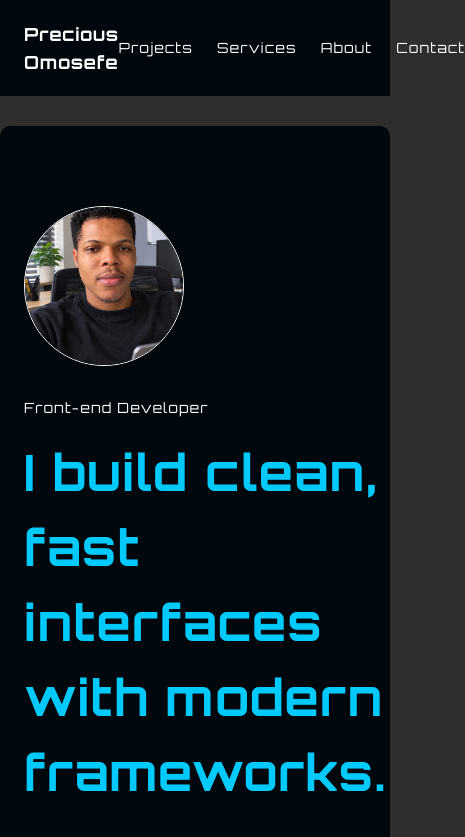
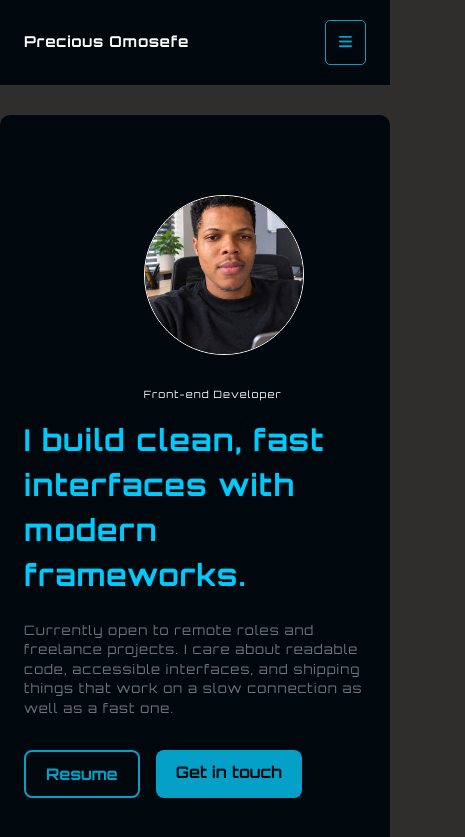
Before and after one commit to preciousosabouhien-hub/Precious-upgraded-portfolio, a Next.js app: page / in a window 390 px wide. Shown: the top 837 px of the page, 465 px wide, since content can reach past the window. Built offline with nearby package versions, Linux system fonts and the light colour scheme.

Commit message:
added the responsive menu

```diff
--- a/app/globals.css
+++ b/app/globals.css
@@ -35,16 +35,24 @@ body {
   background: var(--primary-color-1);
   width:100%;
 }
+.navi-list{
+  display:flex;
+  align-items: center;
+  gap:30px;
+}
+
 .nav-links{
   color:var(--primary-color-3);
   font-size:14px;
   letter-spacing: 0.03cm;
+  text-decoration: none;
 }
 .nav-links:hover{
   color:var(--primary-color-2);
 }
 .nav-icon{
   color:var(--primary-color-3);
+  font-size:20px;
   letter-spacing: 0.02cm;
 }
 .nav-icon:hover{
@@ -150,6 +158,33 @@ body {
   border-top:1px solid var(--divider-color);
 }
 
+
+/* ================================================================================================================================ */
+
+/* ================================================================== Responsive Navbar ================================================ */
+
+/* =============================================================================================================================== */
+
+
+.menu-button{
+  display:none;
+  font-size:15px;
+  padding:10px;
+  border:1px solid var(--btn-background);
+  background: var(--primary-color-1);
+  border-radius:5px;
+  color:var(--btn-background);
+  transition: transform 0.3s ease;
+
+}
+.menu-button:hover {
+  background-color: var(--btn-background);
+  color:var(--primary-color-1);
+  transform: scale(1.1);
+  cursor:pointer;
+}
+
+
 @media (prefers-reduced-motion: reduce) {
   * {
     animation-duration: 0.01ms !important;
@@ -157,3 +192,63 @@ body {
     transition-duration: 0.01ms !important;
   }
 }
+
+@media (max-width:768px){
+                                                      /* Responsive Navbar */
+ .nav-icon{
+  font-size:15px;
+ }
+ .menu-button{
+  display:block;
+ }
+ .navi-list {
+   display: flex;
+    position: absolute;
+    top: 100%;
+    right: 0;
+    border-bottom-right-radius: 10px;
+    border-bottom-left-radius: 10px;
+    width: 50%;
+
+    background-color: #111;
+    flex-direction: column;
+    align-items: center;
+    gap: 25px;
+
+    padding: 30px 0;
+
+    /* Animation */
+    opacity: 0 ;
+    visibility: hidden;
+    transform: translateY(-20px);
+
+    transition: 0.3s ease;
+
+ }
+
+ .navi-list.active {
+    display:flex;
+    opacity: 1;
+    visibility:visible;
+    transform:translateY(0);
+ }
+                                                      /* Responsive Hero Section */
+ .hero-info-text{
+  font-size:10px;
+ }
+ .hero-text{
+  font-size:30px;
+ }
+ .hero-p{
+  font-size:13px;
+ }
+}
+
+@media (max-width: 600px){
+  .profileImage{
+  margin-left:35%;
+  }
+  .hero-info-text{
+    margin-left:35%;
+  }
+}
--- a/app/layout.tsx
+++ b/app/layout.tsx
@@ -1,6 +1,14 @@
 import type { Metadata } from "next";
 import { Newsreader, Orbitron, Space_Grotesk } from "next/font/google";
 import "./globals.css";
+
+import { config, library } from '@fortawesome/fontawesome-svg-core';
+import '@fortawesome/fontawesome-svg-core/styles.css';
+// Import the specific icons globally
+import { faXmark} from '@fortawesome/free-solid-svg-icons' ;
+config.autoAddCss = false
+// Add individual icons to the library
+library.add( faXmark)
 
 // Configure Orbitron. Orbitron is a variable font,
 // so you don't strictly need to define weights unless you want to limit them.
@@ -38,7 +46,7 @@ export default function RootLayout({
 }) {
   return (
     <html lang="en" className={`${newsreader.variable} ${spaceGrotesk.variable} ${orbitron.variable}`}>
-      <body className="font-sans">{children}</body>
+      <body>{children}</body>
     </html>
   );
 }
--- a/components/Header.tsx
+++ b/components/Header.tsx
@@ -1,28 +1,30 @@
-const navLinks = [
-  { href: "#projects", label: "Projects" },
-  { href: "#work", label: "Services" },
-  { href: "#about", label: "About" },
-  { href: "#contact", label: "Contact" },
-];
+"use client";
+
+import { useState } from "react" ;
+import { FontAwesomeIcon } from '@fortawesome/react-fontawesome';
+import {
+    faBars, faXmark,
+} from "@fortawesome/free-solid-svg-icons" ;
+
 
 export default function Header() {
+   const [isMenuOpen, setIsMenuOpen ] = useState(false);
   return (
     <header className="navbar">
       <div className="mx-auto flex max-w-4xl items-center justify-between px-6 py-5">
-        <a href="#top" className="font-serif text-lg nav-icon"><b>
+        <a href="#top" className="nav-icon"><b>
           Precious Omosefe</b>
-        </a>
-        <nav className="flex gap-6 text-sm ">
-          {navLinks.map((link) => (
-            <a
-              key={link.href}
-              href={link.href}
-              className="text-white nav-links"
-            >
-              {link.label}
-            </a>
-          ))}
-        </nav>
+    </a>
+              <div className={`navi-list ${isMenuOpen ? "active" : "" } `}>
+          <a href="#about" className="nav-links">About</a>
+          <a href="#work" className="nav-links">Services</a>
+          <a href="#projects" className="nav-links">Projects</a>
+          <a href="#contact" className="nav-links">Contact</a>
+
+                </div>
+                    <button className="menu-button" onClick={() => setIsMenuOpen(!isMenuOpen)}
+                        ><FontAwesomeIcon icon={isMenuOpen ? faXmark : faBars } /></button>
+
       </div>
     </header>
   );
--- a/components/Hero.tsx
+++ b/components/Hero.tsx
@@ -1,3 +1,4 @@
+
 import Image from "next/image";
 
 export default function Hero() {
@@ -8,7 +9,7 @@ export default function Hero() {
     >
       <div>
         <p className="mb-4 text-sm  hero-info-text">Front-end Developer</p>
-        <h1 className="max-w-2xl sm:text-6xl hero-text">
+        <h1 className="max-w-2xl hero-text">
           I build clean, fast interfaces with modern frameworks.
         </h1>
         <p className="mt-6 max-w-prose text-zinc-500 hero-p">
```
Also changed, not shown: package.json (+8 -1 lines), 1 other file (tests, documents, lock files or other folders).
